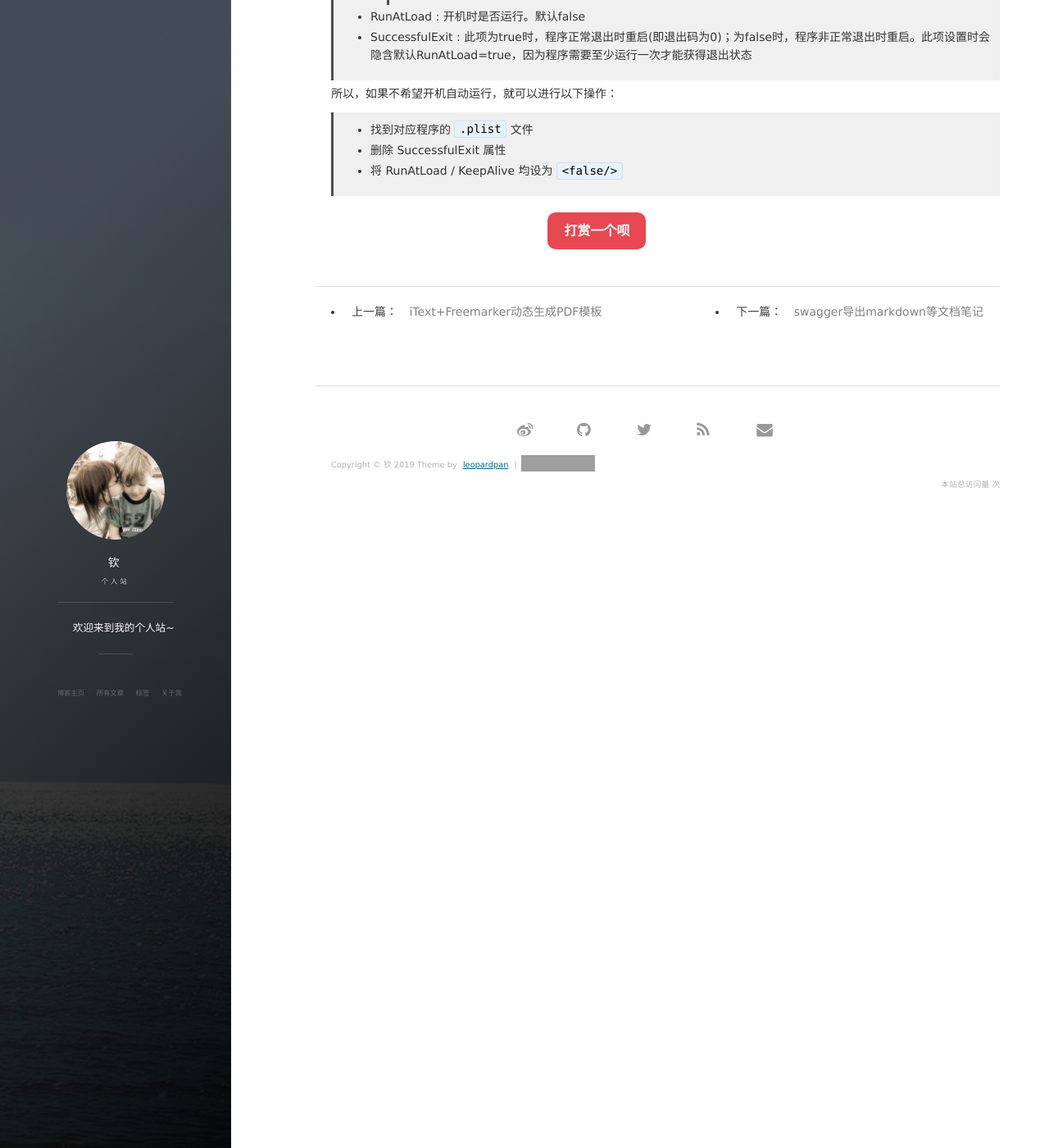
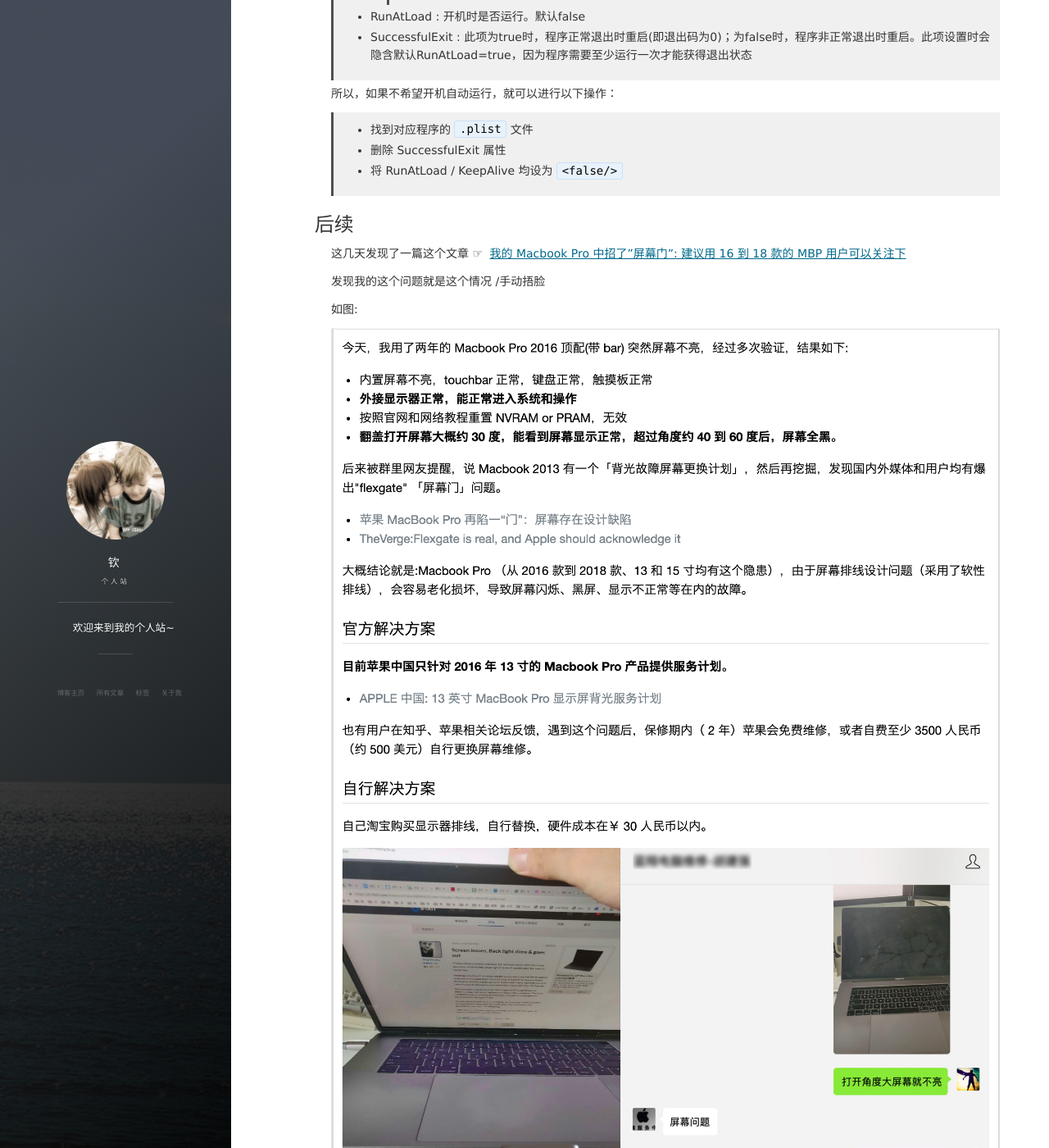
Before and after one commit to ZhXiQi/ZhXiQi.Github.io, a Jekyll site: the page built from _posts/2019-04-27-记一次MacBook Pro 2018睡眠屏幕无法点亮日志分析.md, in a window 1280 px wide and 1400 px high, scrolled down 2517 px. Shown: the whole window at 82% size. Built offline with Jekyll 4.4.1, drawn with Linux system fonts in a browser that asks for light colours; nearby versions of some CDN libraries; comment, search, counter and statistics services are not loaded; some of the changed text lies outside the part shown; grey boxes are pictures that could not be loaded.

Commit message:
feat: 更新博文

```diff
--- a/_posts/2019-04-27-记一次MacBook Pro 2018睡眠屏幕无法点亮日志分析.md
+++ b/_posts/2019-04-27-记一次MacBook Pro 2018睡眠屏幕无法点亮日志分析.md
@@ -59,3 +59,17 @@ tag: MacBook Pro
 >* 找到对应程序的 `.plist` 文件
 >* 删除 SuccessfulExit 属性
 >* 将 RunAtLoad / KeepAlive 均设为 `<false/>`
+
+
+
+## 后续
+
+这几天发现了一篇这个文章 ☞ [我的 Macbook Pro 中招了"屏幕门": 建议用 16 到 18 款的 MBP 用户可以关注下](https://www.v2ex.com/t/573839)
+
+发现我的这个问题就是这个情况 /手动捂脸
+
+如图:
+
+![v2ex帖子](/images/posts/MacBook/v2ex.png)
+
+刚好上次因为某些原因换了一次屏幕，目前好像还没有发现此问题。
```
Also changed, not shown: images/posts/MacBook/v2ex.png (added).
